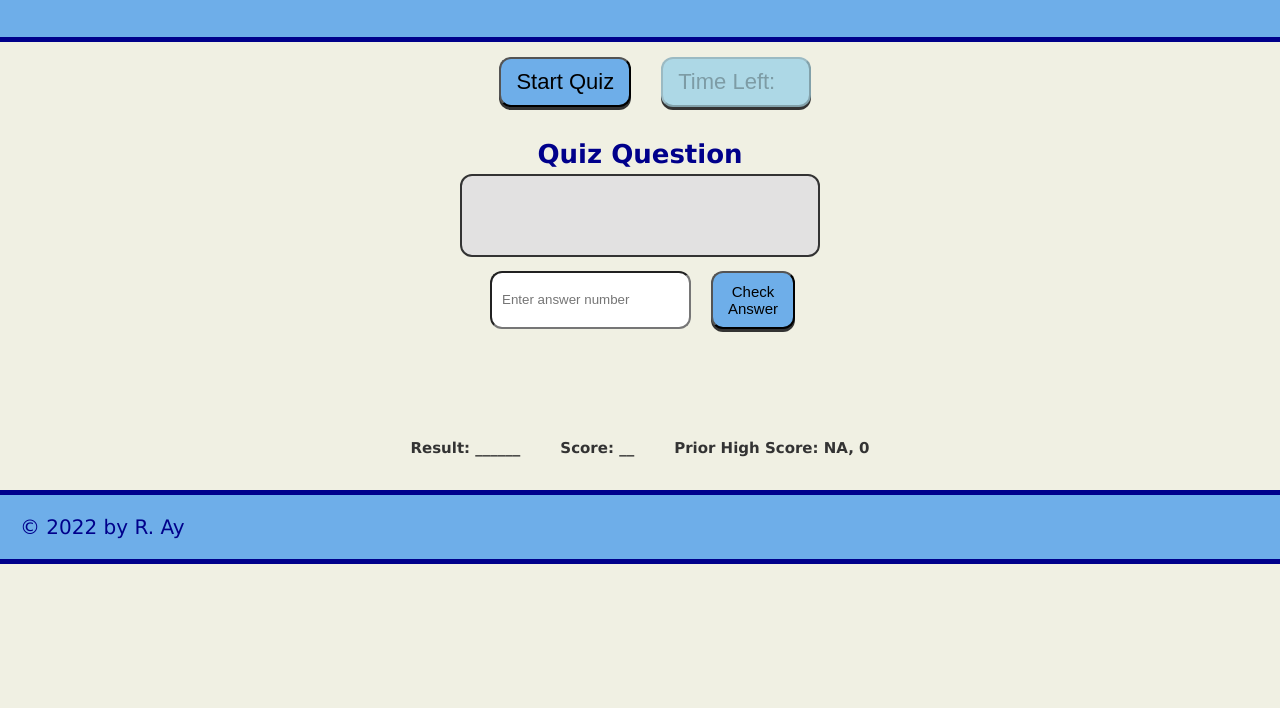
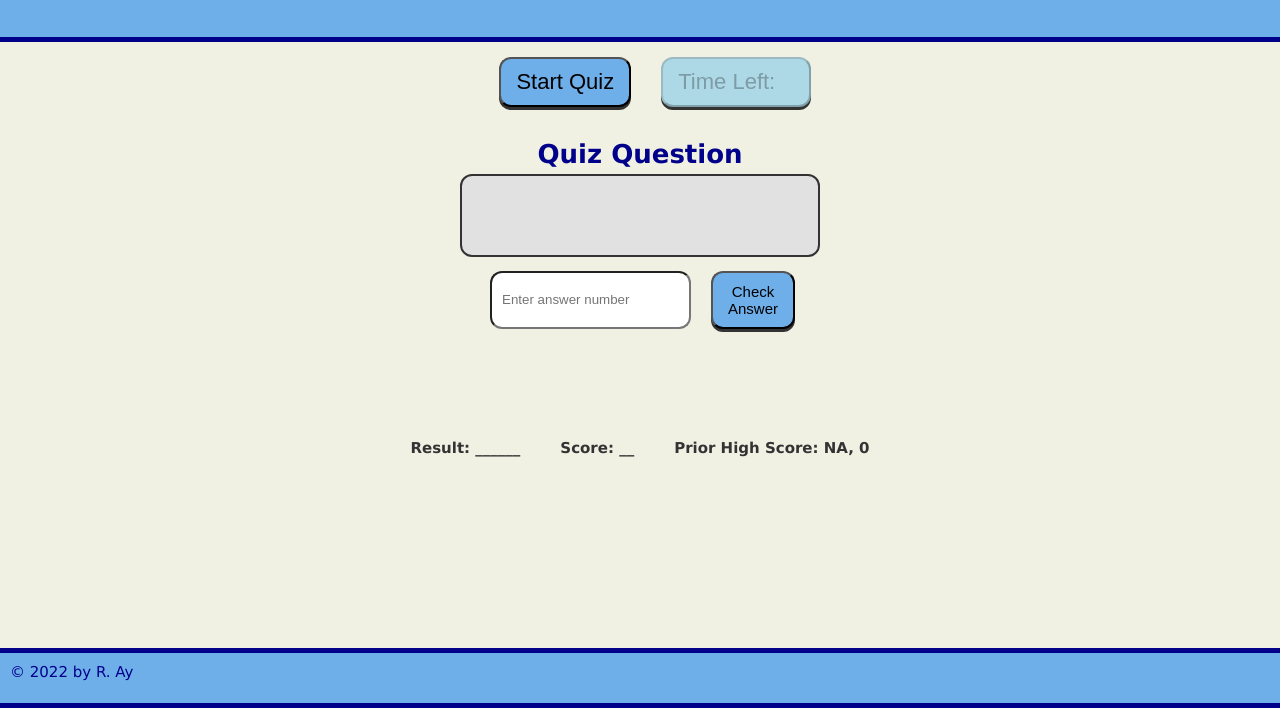
Before and after one commit to CaptainRich/Javascript-Quiz, a plain HTML site: page index.html in a window 1280 px wide. Shown: the part 92-800 px from the top of the page. Drawn offline with Linux system fonts and the light colour scheme.

Commit message:
Small tweaks to 'readme.md', positioned footer at the bottom of the viewport, positioned cursor to answer field which is blanked for each new question.

```diff
--- a/assets/css/style.css
+++ b/assets/css/style.css
@@ -39,16 +39,22 @@
   }
 
 
+/* This class works together with the "footer" class to keep the footer
+   at the bottom of the viewport, regardless of resizing. */
+.wrapper {
+  min-height: calc(100vh - 70px);  /* Note the '70px' matches the footer. */
+}
 
   footer {
     width: 100%;
     background: var(--fourth);
     color: var(--primary);
-    font-size: 2.0rem;
-    padding: 20px;
+    font-size: 1.5rem;
+    padding: 10px;
     border-top: 5px solid var(--primary);
     border-bottom: 5px solid var(--primary);
-    margin-top: 20px;            /* added to avoid touching the footer area */
+    margin-top: 10px;            /* added to avoid touching the footer area */
+    height: 60px;
   }
 
 
--- a/assets/js/script.js
+++ b/assets/js/script.js
@@ -157,6 +157,11 @@ var showQuestion = function( quizQuestion ) {
     // Add the quiz question
     newQuizQuestion.innerHTML = "<p>" + questionText + "</p>";
 
+    // Put the cursor in the input field for the answer and clear out any earlier text
+    var answerField = document.getElementById("user-answer");
+    answerField.focus();
+    answerField.innerText = "";
+
 }
 
 
--- a/index.html
+++ b/index.html
@@ -11,6 +11,8 @@
 </head>
 
 <body class="page-content"  id="quiz-page">
+    <div class="wrapper">
+        <!-- Wrapper to keep footer at the bottom -->
         <header>
             <!-- Setup the top of the page.-->
             <h1 class="page-title">JavaScript Quiz</h1>
@@ -37,10 +39,11 @@
                 </div>
             </section>
 
-        <response class="response-wrapper" >
+            <response class="response-wrapper">
                 <!--  Setup the response form. -->
                 <div class="form-group">
-                <input type='text' name='userSelection' class='form-group' id='user-answer' placeholder='Enter answer number'></input>
+                    <input type='text' name='userSelection' class='form-group' id='user-answer'
+                        placeholder='Enter answer number'></input>
                     <button class="form-btn form-group" id="process-answer" type="click">Check Answer</button>
                 </div>
             </response>
@@ -52,6 +55,7 @@
             <h2 class="results" id="score"> Score: __</h2>
             <h2 class="results" id="prior">Prior High Score: NA, 00</h2>
         </results>
+    </div>
 
     <footer>
         &copy; 2022 by R. Ay
```
Also changed, not shown: 1 other file. Lines whose indentation alone changed are shown as unchanged.
